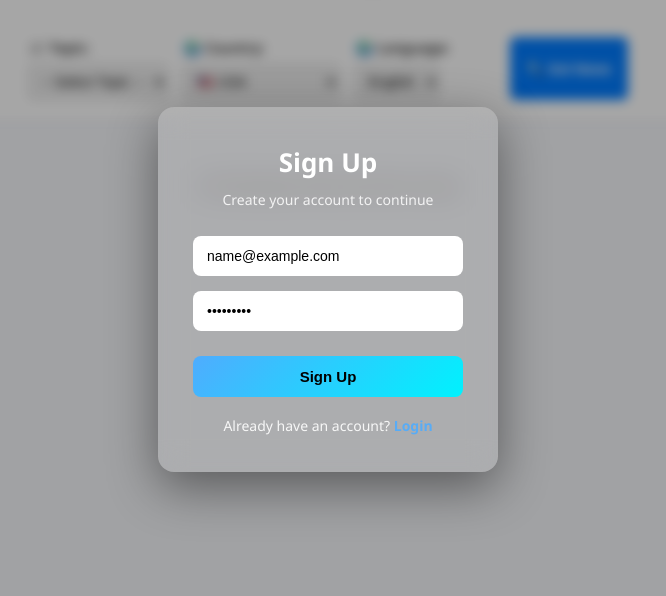
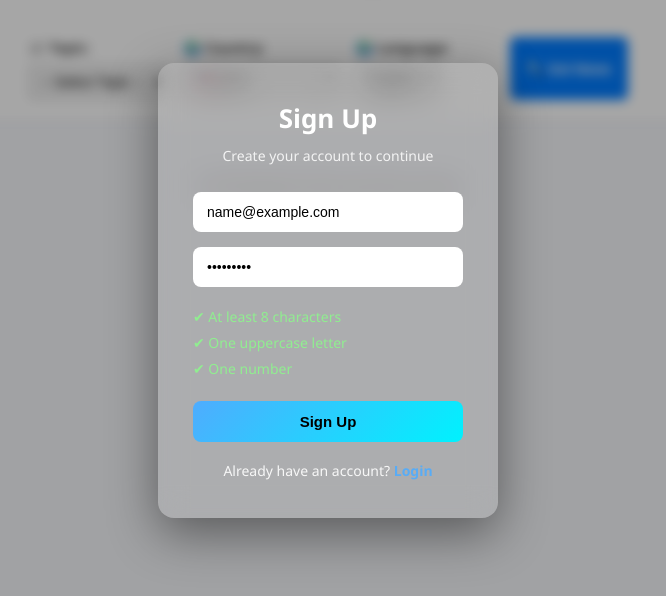
Before and after one commit to roshan-980/Byte-Size-news, a website: page frontend/index.html in a window 1280 px wide. Both pictures are taken after typing "name@example.com", "Sample123" into the empty fields and a click on the button "Sign Up". Shown: the part 110-706 px from the top of the page, without its empty margins (312-978 px from the left). Drawn offline with Linux system fonts and the light colour scheme; no server answers.

Commit message:
updated the auth part added like password rules like req capital letter and all that

```diff
--- a/frontend/index.html
+++ b/frontend/index.html
@@ -19,6 +19,11 @@
     <form id="authForm">
       <input type="email" placeholder="Email address" required>
       <input type="password" placeholder="Password" required>
+      <ul id="passwordRules" style="text-align:left; font-size:14px; margin-bottom:10px;">
+  <li id="rule-length">❌ At least 8 characters</li>
+  <li id="rule-uppercase">❌ One uppercase letter</li>
+  <li id="rule-number">❌ One number</li>
+</ul>
       <button type="submit">Sign Up</button>
     </form>
 
--- a/frontend/script.js
+++ b/frontend/script.js
@@ -1,5 +1,4 @@
 console.log("Script loaded");
-
 const news = document.getElementById("newsContainer");
 const modal = document.getElementById("authModal");
 const form = document.getElementById("authForm");
@@ -8,7 +7,8 @@ const subtitle = document.getElementById("formSubtitle");
 const button = form.querySelector("button");
 const toggleText = document.querySelector(".toggle-text");
 
-let isLogin = false; // false = signup, true = login
+let isLogin = false;
+// false = signup, true = login
 
 // Blur background on load
 window.addEventListener("load", () => {
@@ -16,6 +16,46 @@ window.addEventListener("load", () => {
     modal.style.display = "flex";
 });
 
+const passwordInput = form.querySelector('input[type="password"]');
+const ruleLength = document.getElementById("rule-length");
+const ruleUpper = document.getElementById("rule-uppercase");
+const ruleNumber = document.getElementById("rule-number");
+
+passwordInput.addEventListener("input", () => {
+    if (isLogin) return;
+    const str = passwordInput.value;
+
+    const isLengthValid = str.length >= 8;
+    const hasUppercase = /[A-Z]/.test(str);
+    const hasNumber = /[0-9]/.test(str);
+
+    // Length UI
+    if (isLengthValid) {
+        ruleLength.textContent = "✔ At least 8 characters";
+        ruleLength.classList.add("valid");
+    } else {
+        ruleLength.textContent = "❌ At least 8 characters";
+        ruleLength.classList.remove("valid");
+    }
+
+    // Uppercase UI
+    if (hasUppercase) {
+        ruleUpper.textContent = "✔ One uppercase letter";
+        ruleUpper.classList.add("valid");
+    } else {
+        ruleUpper.textContent = "❌ One uppercase letter";
+        ruleUpper.classList.remove("valid");
+    }
+
+    // Number UI
+    if (hasNumber) {
+        ruleNumber.textContent = "✔ One number";
+        ruleNumber.classList.add("valid");
+    } else {
+        ruleNumber.textContent = "❌ One number";
+        ruleNumber.classList.remove("valid");
+    }
+});
 // Toggle Login / Signup
 function toggleForm() {
     isLogin = !isLogin;
@@ -25,41 +65,50 @@ function toggleForm() {
         subtitle.innerText = "Welcome back! Please login";
         button.innerText = "Login";
         toggleText.innerHTML = `New here? <span onclick="toggleForm()">Create account</span>`;
+        passwordRules.style.display = "none";
     } else {
         title.innerText = "Sign Up";
         subtitle.innerText = "Create your account to continue";
         button.innerText = "Sign Up";
         toggleText.innerHTML = `Already have an account? <span onclick="toggleForm()">Login</span>`;
+        passwordRules.style.display = "block";
     }
 }
 
 // Form submit
 form.addEventListener("submit", async (e) => {
     e.preventDefault();
-
     const email = form.querySelector('input[type="email"]').value.trim();
-  const password = form.querySelector('input[type="password"]').value.trim();
-
+    let password = form.querySelector('input[type="password"]').value.trim();
     if (!email || !password) {
         alert("Please fill all fields");
         return;
     }
+    if (!isLogin) {
+        const isLengthValid = password.length >= 8;
+        const hasUppercase = /[A-Z]/.test(password);
+        const hasNumber = /[0-9]/.test(password);
+        if (!isLengthValid || !hasUppercase || !hasNumber) {
+            alert("Password does not meet requirements");
+            return;
+        }
+    }
 
     console.log(isLogin ? "LOGIN" : "SIGNUP", email, password);
     const endpoint = isLogin ? "/auth/login" : "/auth/signup";
-    const response= await fetch(endpoint, {
+    const response = await fetch(endpoint, {
         method: "POST",
-        headers: {  "Content-Type": "application/json" },
+        headers: { "Content-Type": "application/json" },
         body: JSON.stringify({ email, password })
-    } );
+    });
     const result = await response.json();
-    if(response.ok){
+    if (response.ok) {
         alert(result.message);
         // Close modal on success
         modal.style.display = "none";
         news.classList.remove("blur-bg");
     }
-    else{
+    else {
         alert(result.message);
     }
 });
--- a/frontend/style.css
+++ b/frontend/style.css
@@ -34,7 +34,15 @@
   margin-bottom: 5px;
   font-size: 26px;
 }
+#passwordRules li {
+  list-style: none;
+  margin: 4px 0;
+  color: red;
+}
 
+#passwordRules li.valid {
+  color: lightgreen;
+}
 /* Subtitle */
 .form-subtitle {
   font-size: 14px;
```
Lines whose indentation alone changed are shown as unchanged.
